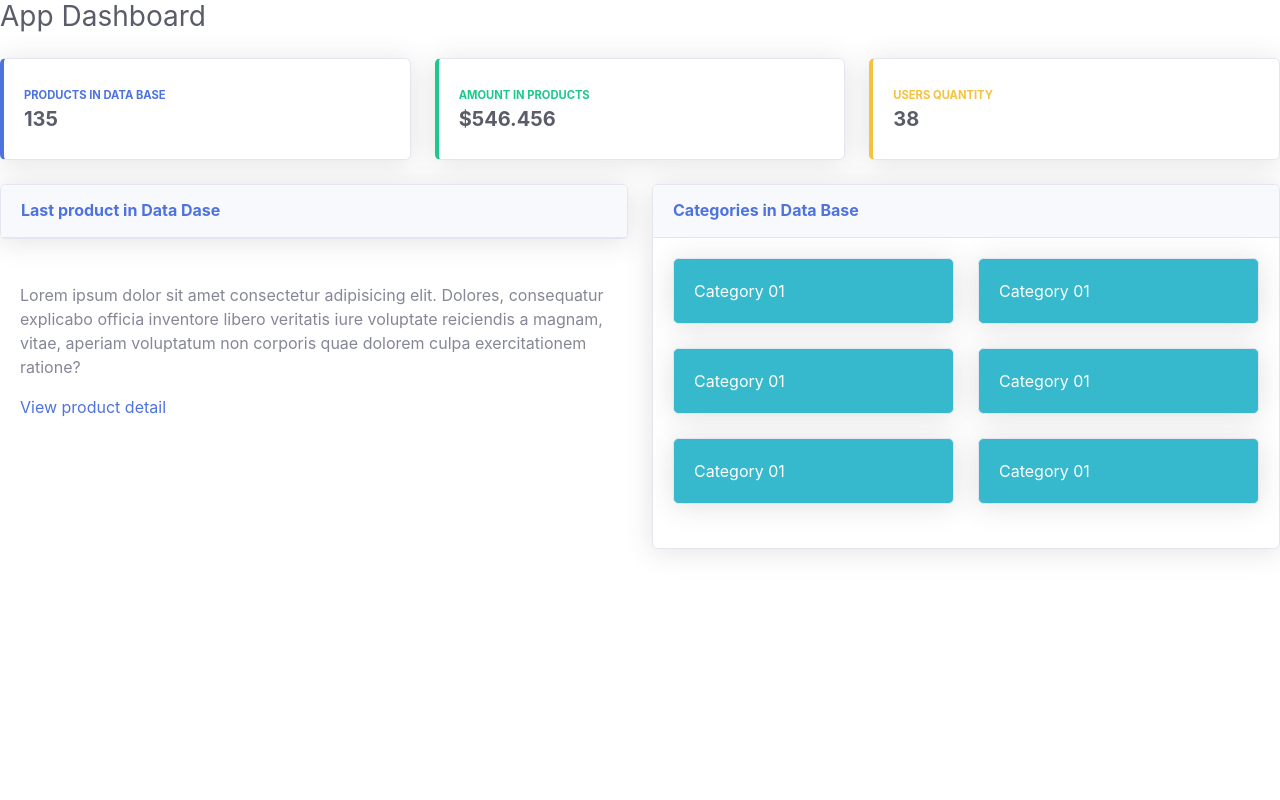
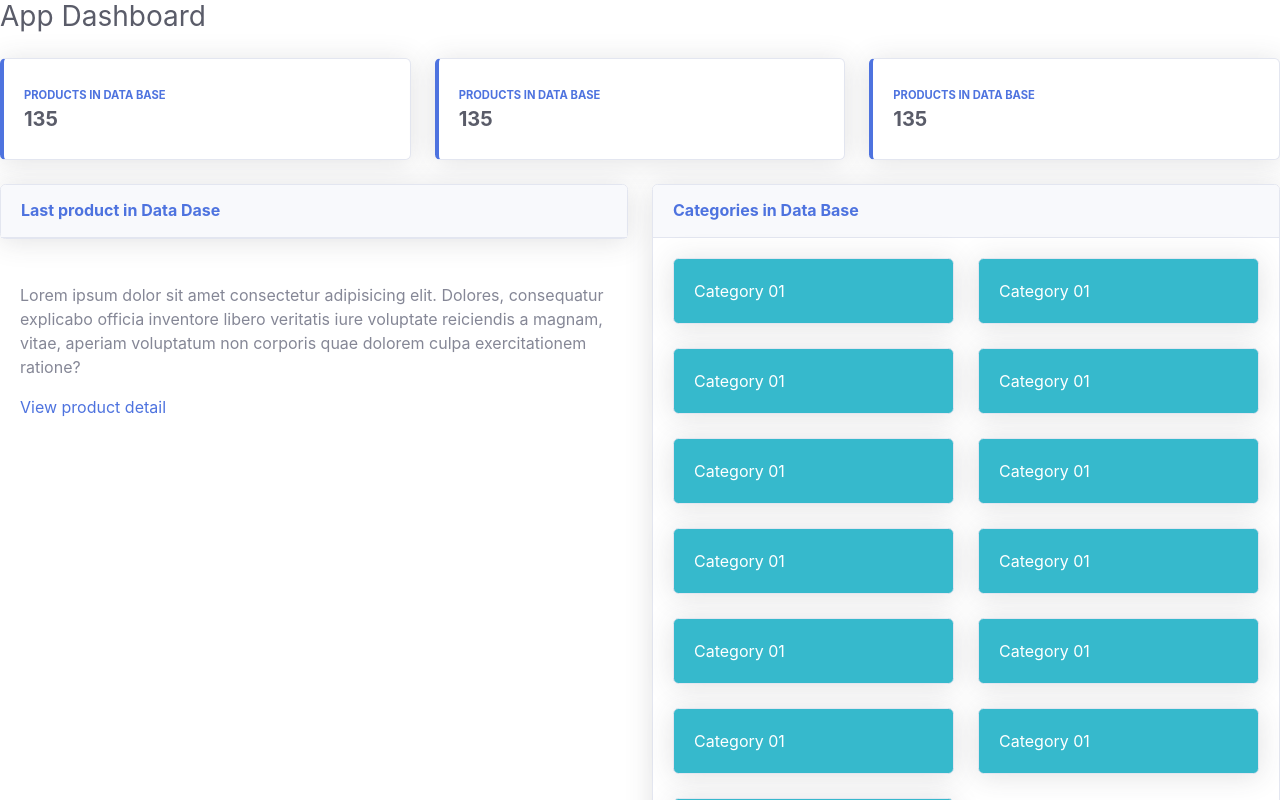
Before and after one commit to alepizarro32/grupo_12_greenHome_Dashboard, a React (Create React App) app in the folder greenhome-dashboard/: page / in a window 1280 px wide. Shown: the top 800 px of the page. Built offline with nearby package versions, Linux system fonts and the light colour scheme.

Commit message:
Rediseño de Componentes de Productos

```diff
--- /dev/null
+++ b/greenhome-dashboard/src/components/Categorias/CategoryContainer.js
@@ -0,0 +1,22 @@
+import '../../App.css' ;
+
+import CategoryInDB from './CategoryInDB'
+export default function CategoryContainer(props){
+
+    return(
+        <div className="col-lg-6 mb-4">
+        <div className="card shadow mb-4">
+            <div className="card-header py-3">
+                <h6 className="m-0 font-weight-bold text-primary">Categories in Data Base</h6>
+            </div>
+            <div className="card-body">
+                    <div class="row">
+                        {props.children}
+                    </div>
+                </div>
+            </div>
+        </div>
+
+    )
+
+}
--- a/greenhome-dashboard/src/components/Categorias/CategoryInDB.js
+++ b/greenhome-dashboard/src/components/Categorias/CategoryInDB.js
@@ -1,25 +1,11 @@
 import '../../App.css' ;
-import ProductCard from './ProductCard'
+
 export default function CategoryInDB() {
 
 
     return(
-        <div className="col-lg-6 mb-4">
-							<div className="card shadow mb-4">
-								<div className="card-header py-3">
-									<h6 className="m-0 font-weight-bold text-primary">Categories in Data Base</h6>
-								</div>
-								<div className="card-body">
-									<div class="row">
-                                    <ProductCard />
-									<ProductCard />
-									<ProductCard />
-									<ProductCard />
-									<ProductCard />
-									<ProductCard />
-									</div>
-								</div>
-							</div>
-						</div>
+		<div>
+			p
+		</div>
     )
 }
--- a/greenhome-dashboard/src/components/Quantity/ContentRow.js
+++ b/greenhome-dashboard/src/components/Quantity/ContentRow.js
@@ -9,19 +9,12 @@ export default function ContentRow() {
     return(
         <div className="row">
 
-        <div className="col-md-4 mb-4">
-        <QuantityProduct />
+            <QuantityProduct />
+
+            <QuantityProduct />
+
+            <QuantityProduct />
+
         </div>
-
-
-        <div className="col-md-4 mb-4">
-        <AmountProduct />
-        </div>
-
-
-        <div className="col-md-4 mb-4">
-        <UserQuantity />
-        </div>
-    </div>
     )
 }
--- a/greenhome-dashboard/src/components/Quantity/QuantityProduct.js
+++ b/greenhome-dashboard/src/components/Quantity/QuantityProduct.js
@@ -3,6 +3,7 @@ export default function QuantityProduct() {
 
 
     return(
+    <div className="col-md-4 mb-4">
         <div >
             <div className="card border-left-primary shadow h-100 py-2">
                 <div className="card-body">
@@ -18,5 +19,6 @@ export default function QuantityProduct() {
 
             </div>
         </div>
+    </div>
     )
 }
--- a/greenhome-dashboard/src/components/Row.js
+++ b/greenhome-dashboard/src/components/Row.js
@@ -1,16 +1,29 @@
 import '../App.css' ;
 import ContentLastProd from './LastProduct/ContentLastProd';
 import CategoryInDB from './Categorias/CategoryInDB';
-
+import CategoryContainer from './Categorias/CategoryContainer';
+import ProductCard from './Categorias/ProductCard'
 export default function Row() {
 
 
     return(
-
         <div className="row">
             <ContentLastProd />
-            <CategoryInDB />
+            <CategoryContainer>
+                <ProductCard />
+                <ProductCard />
+                <ProductCard />
+                <ProductCard />
+                <ProductCard />
+                <ProductCard />
+                <ProductCard />
+                <ProductCard />
+                <ProductCard />
+                <ProductCard />
+                <ProductCard />
+                <ProductCard />
+                <ProductCard />
+            </CategoryContainer>
         </div>
-
     )
 }
```
Lines whose indentation alone changed are shown as unchanged.
